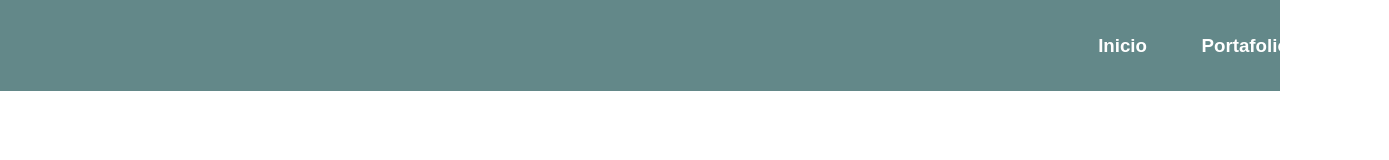
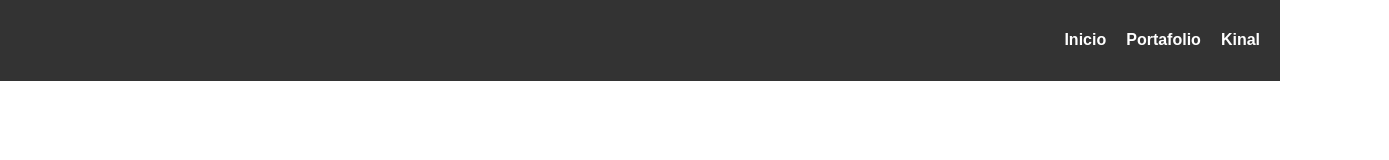
Before and after one commit to darevalo2022062/Taller-Laboratorio-1, a plain HTML site: page index.html in a window 1280 px wide. Shown: the whole page, 1389 px wide, since content can reach past the window. Drawn offline with Linux system fonts and the light colour scheme.

Commit message:
Principal

```diff
--- a/css/liked.css
+++ b/css/liked.css
@@ -1,34 +1,17 @@
 body {
+    font-family: 'Arial', sans-serif;
     margin: 0;
     padding: 0;
 }
 
-h1,
-h2,
-h3 {
-    font-family: 'Quicksand', sans-serif;
-}
-
-h4,
-h5,
-h6 {
-    font-family: 'Rubik', sans-serif;
-}
-
-p,
-a,
-li {
-    font-family: 'Poppins', sans-serif;
-}
-
 header {
-    padding: 0%;
-    background-color: #638889;
-}
-
-.logo {
-    font-size: 1.5em;
-    font-weight: bold;
+    background-color: #333;
+    color: #fff;
+    padding: 10px 0;
+    position: fixed;
+    width: 100%;
+    top: 0;
+    transition: background-color 0.3s ease;
 }
 
 nav {
@@ -37,16 +20,23 @@ nav {
     align-items: center;
 }
 
-header ul {
+.imageLogo img {
+    max-height: 50px;
+}
+
+ul {
     list-style: none;
     display: flex;
+    margin: 0;
+    padding: 0;
 }
 
-header li {
-    margin-right: 30%;
+li {
+    margin-right: 20px;
 }
 
-header a {
+a {
     text-decoration: none;
     color: #fff;
+    transition: color 0.3s ease;
 }
--- a/index.html
+++ b/index.html
@@ -12,14 +12,19 @@
 
     <header>
         <nav>
-            <div class="logo"></div>
+            <div class="imageLogo">
+                <img src="" alt="">
+            </div>
             <ul>
-                <li><a href=""><h3>Inicio</h2></a></li>
-                <li><a href=""><h3>Portafolio</h2></a></li>
-                <li><a href=""><h3>Kinal</h2></a></li>
+                <li><a href=""><h4>Inicio</h4></a></li>
+                <li><a href=""><h4>Portafolio</h4></a></li>
+                <li><a href=""><h4>Kinal</h4></a></li>
             </ul>
         </nav>
     </header>
+    <section class="hero">
+
+    </section>
 
     <script src="/js/liked.js"></script>
 </body>
```
